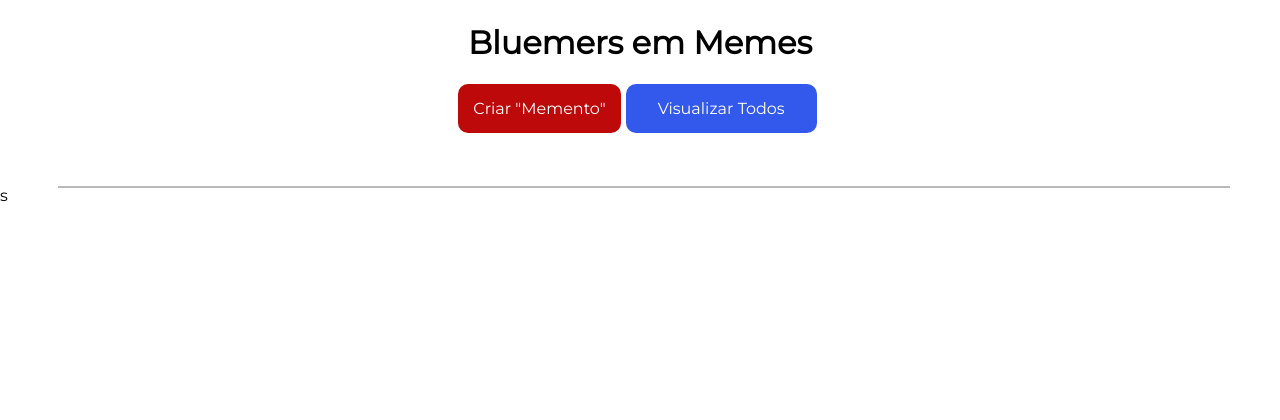
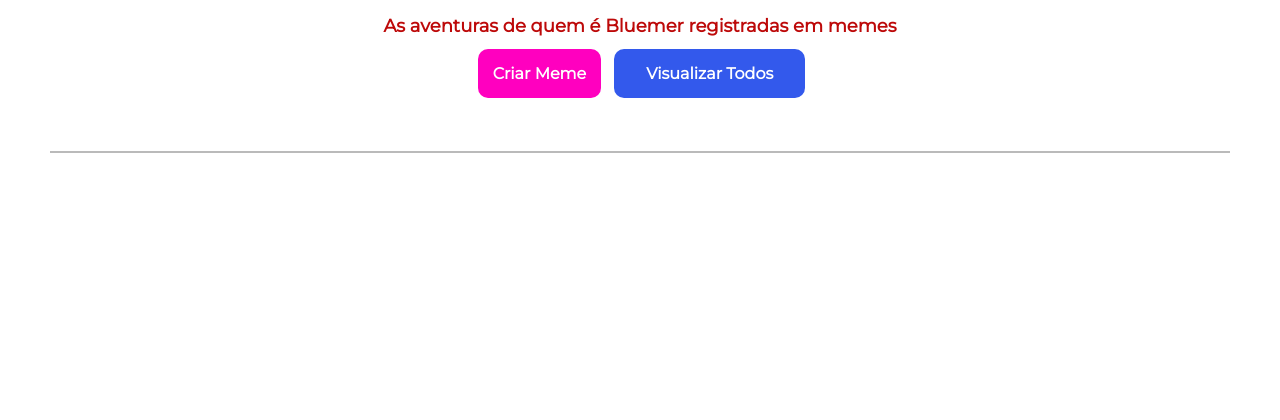
Before and after one commit to GHEPT/ProjCRUD_Mod2, a Flask app: page /read in a window 1280 px wide. Shown: the part 104-524 px from the top of the page. Run offline with Flask 2, Linux system fonts and the light colour scheme; data that the repository does not hold is empty.

Commit message:
FIX Debug

```diff
--- a/static/style.css
+++ b/static/style.css
@@ -50,7 +50,7 @@
 }
 
 .header {
-    padding-top: 2px;
+    padding-top: 3px;
     padding-bottom: 20px;
 }
 
@@ -73,17 +73,6 @@
     text-align: center;
 }
 
-.top {
-    display: flex;
-    justify-content: left;
-    text-align: left;
-    margin-left: 5px;
-}
-
-.top img {
-    width: 100px;
-}
-
 .logo {
     width: 200px;
 }
@@ -100,28 +89,30 @@
     padding: 15px 32px;
     text-align: center;
     text-decoration: none;
+    font-weight: bold;
 }
 
 .botao_criar {
-    background-color: #bd0909;
+    background-color: #ff00bf;
     border: none;
     border-radius: 10px;
-    color: white;
+    color: rgb(255, 255, 255);
     cursor: pointer;
     display: inline-block;
     font-size: 16px;
-    margin: 0 0px;
+    margin: 0 8px;
     padding: 15px 15px;
     text-align: center;
     text-decoration: none;
+    font-weight: bold;
 }
 
 .botao_visua:hover {
-    background-color: #5673ee;
+    background-color: #2d48c0;
 }
 
 .botao_criar:hover {
-    background-color: #c73e3e;
+    background-color: #ad1779;
 }
 
 .botao {
@@ -185,3 +176,8 @@
 .bloco h2 {
     font-size: 20px;
 }
+
+.bloco h1 {
+    font-size: 18px;
+    color: #bd0909;
+}
--- a/templates/header.html
+++ b/templates/header.html
@@ -9,12 +9,12 @@
 
   <!-- Div Nome da nossa aplicação -->
   <div class="bloco">
-    <h1>Bluemers em Memes</h1>
+    <h1>As aventuras de quem é Bluemer registradas em memes</h1>
   </div>
 
   <!-- Div com os botões de nvegação -->
   <div class="bloco">
-    <a href="/create" class="botao_criar">Criar "Memento"</a>
+    <a href="/create" class="botao_criar">Criar Meme</a>
     <a href="/read" class="botao_visua">Visualizar Todos</a>
   </div>
 </header>
--- a/templates/read_single.html
+++ b/templates/read_single.html
@@ -48,7 +48,7 @@
             </td>
           </tr>
         {% endfor %}
-      </tbody>s
+      </tbody>
     </table>
   </div>
 
```
